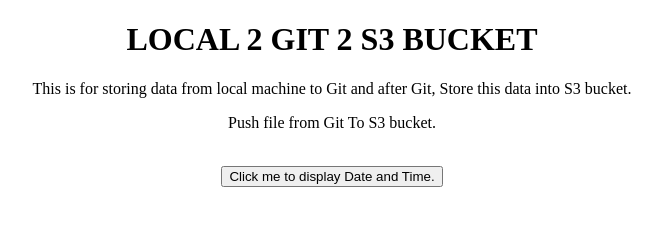
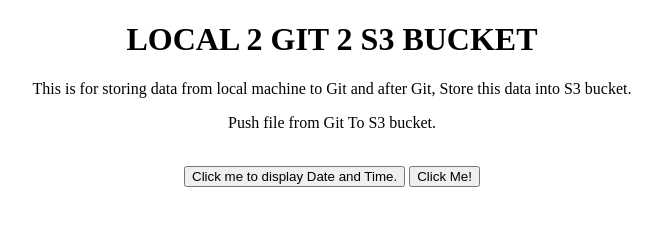
Before and after one commit to laxmikanthcybage/awswithgithub, a plain HTML site: page index.html in a window 1280 px wide. Shown: the whole page, without its empty margins (308-970 px from the left). Drawn offline with Linux system fonts and the light colour scheme.

Commit message:
some changes in index.html

```diff
--- a/index.html
+++ b/index.html
@@ -11,7 +11,16 @@
 onclick="document.getElementById('demo').innerHTML = Date()">
 Click me to display Date and Time.</button>
 
+<button type="button" onclick="myFunction()">Click Me!</button>
+
 <p id="demo"></p>
+
+<script>
+function myFunction() {
+  document.getElementById("demo").innerHTML = "Hello JavaScript!";
+}
+</script>
+
 
 <center>
 </body>
```
